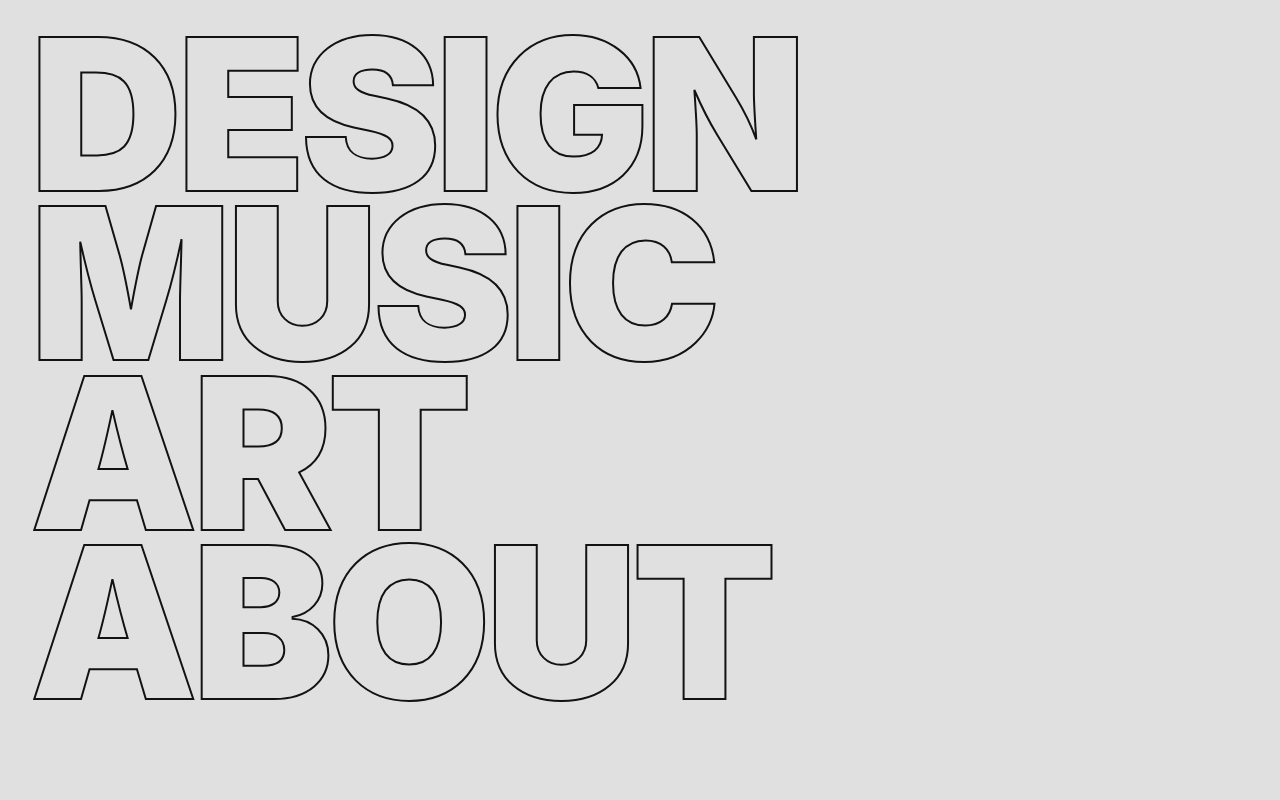
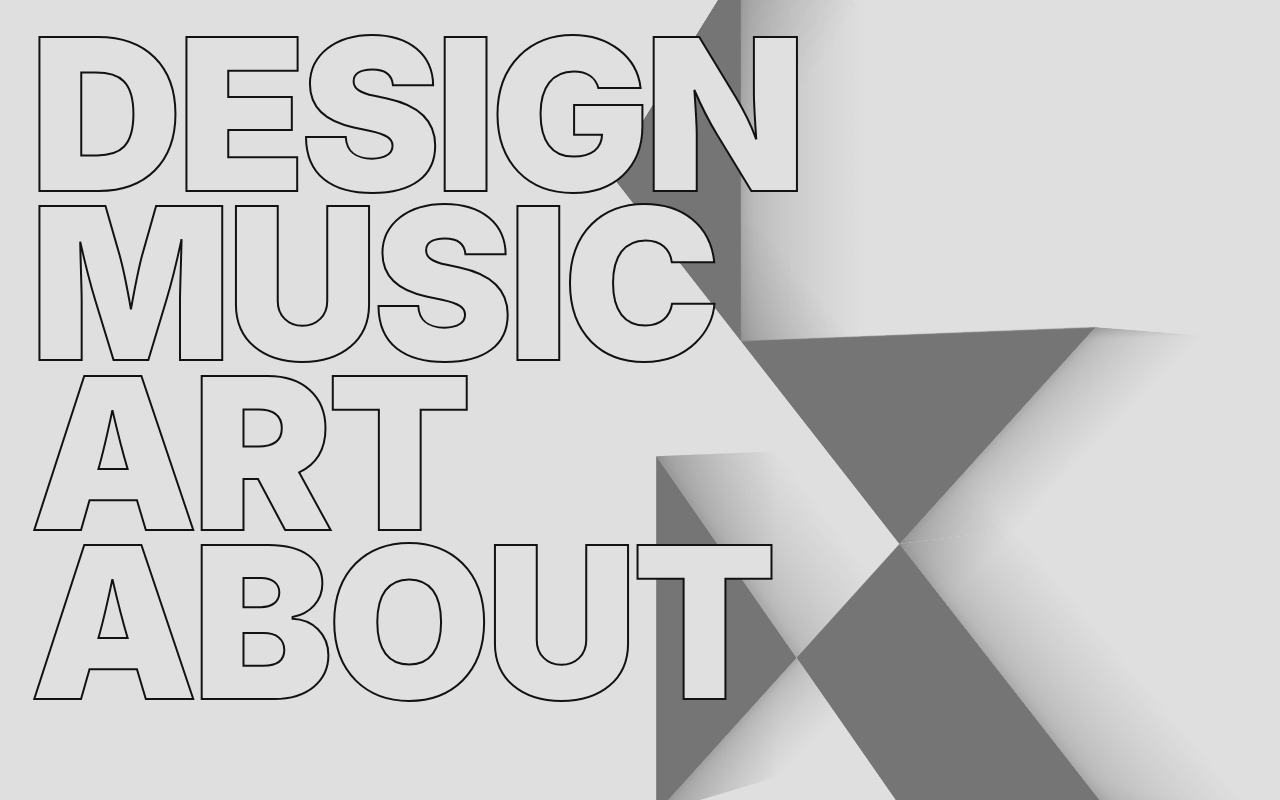
Before and after one commit to k0v1/k0v1.github.io, a plain HTML site: page not_yet_index.html in a window 1280 px wide. Drawn offline with Linux system fonts and the light colour scheme; a web font is replaced by a local one.

Commit message:
Merge navigation and 3D scene

```diff
--- a/css/style.css
+++ b/css/style.css
@@ -7,6 +7,10 @@ x about content
 - linking behance, etc.
 - transitions
 x merge the 3d scene for the background
+- create infinite animations of orbit-x and depth-mod (@property)
+- animate usin :matches()
+- text color should be the inverse of the background content
+- change Inter to Archivo
 */
 
 @import url("/css/reset.css");
@@ -56,12 +60,16 @@ html {
 body {
   background-color: var(--background-color);
   color: var(--foreground-color);
+  display: grid;
   font-family: var(--font-sans);
   font-size: var(--fs-mid);
+  grid-template-areas: "a";
   line-height: 1.3;
+  min-height: 100svh;
 }
 
 main {
+  grid-area: a;
   padding: var(--spacing-min);
 }
 
@@ -100,7 +108,7 @@ details[name="nav"] {
 
   &[open] {
     summary {
-      color: var(--foreground-color-dim);
+      color: var(--foreground-color);
       text-shadow: none;
     }
   }
@@ -111,6 +119,11 @@ details[name="nav"] {
     summary:hover {
       color: var(--foreground-color);
     }
+    &[open] {
+      summary:hover {
+        color: var(--background-color);
+      }
+    }
     a {
       &:hover {
         color: var(--foreground-color);
@@ -119,3 +132,160 @@ details[name="nav"] {
     }
   }
 }
+
+/* INPUT */
+/* ======================================== */
+:root {
+  --orbit-x: 0.875;
+  --orbit-y: 0;
+  --depth-mod: 0;
+}
+
+/* SCENE */
+/* ======================================== */
+#scene {
+  /* Input */
+  --_rotate-y: var(--orbit-x);
+  --_rotate-x: var(--orbit-y);
+  --_ascender-depth: calc(0.75em + sin(-1 * 360deg * var(--depth-mod)) * cos(180deg * 2 * (var(--depth-mod) + 0.25)) * 0.5em);
+  --_stem-depth: calc(0.75em + sin(-1 * 360deg * var(--depth-mod)) * sin(360deg * 2 * (var(--depth-mod) + 0.25)) * 0.5em);
+  --_arm-depth: calc(0.75em + sin(360deg * 2 * (var(--depth-mod) + 0.25)) * 0.5em);
+  --_leg-depth: calc(0.75em + cos(180deg * 2 * (var(--depth-mod) + 0.25)) * 0.5em);
+  /* --_ascender-pos: calc(sin(360deg * 2 * (var(--depth-mod) + 0.25)) * 0.25em); */
+  --_ascender-pos: 0em;
+  --_stem-pos: 0em;
+  --_arm-pos: 0em;
+  --_leg-pos: 0em;
+
+  /* Config */
+  --_unit: min(35vh, 35vw); /* This equals '1em'. */
+  --_scene-height: 100svh;
+  --_scene-width: 100svw;
+
+  --_background-color: light-dark(#e0e0e0e0, #121212);
+  --_foreground-color: light-dark(#757575, #e0e0e0);
+
+  --_sides-gradient: linear-gradient(90deg, hsl(from var(--_foreground-color) h s l / 0.5), 25%, hsl(from var(--_background-color) h s l / 0));
+
+  /* Utility */
+  --_center-face: translate(-50%, -50%);
+
+  background-color: var(--_background-color);
+  font-size: var(--_unit);
+  grid-area: a;
+  min-height: var(--_scene-height);
+  min-width: var(--_scene-width);
+  position: relative;
+  perspective: 5em;
+  perspective-origin: 50% 50%;
+  overflow: hidden;
+  z-index: -1;
+}
+
+#scene * {
+  position: absolute;
+  top: 50%;
+  left: 50%;
+}
+
+/* LOGO */
+/* ======================================== */
+/* Camera rotation and vertical centering */
+#k0v1 {
+  right: 0%;
+  transform:
+    rotateY(calc(var(--_rotate-y) * 360deg))
+    rotateX(calc(var(--_rotate-x) * 360deg))
+    translateY(-0.22em);
+  transform-style: preserve-3d;
+}
+
+/* Matching coordinate systems */
+.center { transform: var(--_center-face); }
+.center, .center > * { transform-style: preserve-3d; }
+
+/* ASSEMBLY */
+/* ======================================== */
+/* Ascender, arm and stem are the same shapes */
+.front {
+  background-color: var(--_foreground-color);
+  clip-path: polygon(0 0, 100% 100%, 0 100%);
+  width: 1em;
+  height: 1em;
+  transform: var(--_center-face) translateZ(calc(var(--_depth) / 2));
+}
+
+.side-01 {
+  background: var(--_sides-gradient);
+  width: var(--_depth);
+  height: 1em;
+  transform: var(--_center-face) translate(-0.5em, 0) rotateY(-90deg) rotateZ(180deg);
+}
+
+.side-02 {
+  background: var(--_sides-gradient);
+  width: var(--_depth);
+  height: 1em;
+  transform: var(--_center-face) translate(0, 0.5em) rotateY(90deg)
+    rotateX(-90deg);
+}
+
+.side-03 {
+  background: var(--_sides-gradient);
+  width: var(--_depth);
+  height: 1.414em;
+  transform: var(--_center-face) rotateZ(45deg) rotateY(90deg) rotateX(90deg);
+}
+
+#ascender {
+  --_depth: var(--_ascender-depth);
+
+  transform: translate(-0.707em, -0.707em) rotateZ(45deg) translateZ(var(--_ascender-pos));
+}
+
+#arm {
+  --_depth: var(--_arm-depth);
+
+  transform: rotateZ(-45deg) translateZ(var(--_arm-pos));
+}
+
+#stem {
+  --_depth: var(--_stem-depth);
+
+  transform: translate(-1.15em, 1.15em) rotateZ(-135deg) translateZ(var(--_stem-pos));
+}
+
+#leg {
+  --_depth: var(--_leg-depth);
+
+  transform: translate(0, calc(1.125 * 1.414em)) scale3d(125%, 125%, 100%)
+    rotateZ(135deg) translateZ(var(--_leg-pos));
+
+  .front {
+    /* background-color: var(--_foreground-color); */
+    clip-path: polygon(0 0, 50% 50%, 50% 100%, 0 100%);
+    width: 1em;
+    height: 1em;
+    transform: var(--_center-face) translateZ(calc(var(--_depth) / 2));
+  }
+
+  .side-02 {
+    height: calc(0.5em);
+    transform: var(--_center-face) translate(-0.25em, 0.5em) rotateY(90deg)
+      rotateX(-90deg);
+  }
+
+  .side-03 {
+    height: 0.707em;
+    transform: var(--_center-face) rotateZ(45deg) translate(-0.355em, 0)
+      rotateY(90deg) rotateX(90deg);
+  }
+
+  .side-04 {
+    background: var(--_sides-gradient);
+    height: calc(0.5em);
+    width: var(--_depth);
+
+    transform: var(--_center-face) translate(0, 0.25em) rotateY(90deg);
+  }
+}
--- a/k0v1-3d/k0v1-3d.css
+++ b/k0v1-3d/k0v1-3d.css
@@ -1,11 +1,11 @@
 /* TODO */
 /* x rotate sides to match height & width */
-/* - implement depth for individual objects */
-/* - implement z-pos for individual objects */
+/* x implement depth for individual objects */
+/* x implement z-pos for individual objects */
 /* ! refactor code to match the structure better */
 /* x implement color using oklch from background */
-/* - gradients for sides */
-/* - use sin and cosine with a single input variable to control:
+/* x gradients for sides */
+/* x use sin and cosine with a single input variable to control:
       - depth
       - z-pos
       - hue
@@ -16,8 +16,9 @@
 /* INPUT */
 /* ======================================== */
 :root {
-  --orbit-x: 0;
+  --orbit-x: 0.875;
   --orbit-y: 0;
+  --depth-mod: 0;
 }
 
 /* RESET */
@@ -48,24 +49,27 @@ body {
 /* ======================================== */
 #scene {
   /* Input */
-  --_rotate-y: /* var(--orbit-x) */0.875;
+  --_rotate-y: var(--orbit-x);
   --_rotate-x: var(--orbit-y);
-  --_ascender-depth: 0.5em;
-  --_stem-depth: 0.75em;
-  --_arm-depth: 1em;
-  --_leg-depth: 1.25em;
-  --_ascender-pos: -0.125em;
-  --_stem-pos: 0.125em;
-  --_arm-pos: -0.125em;
-  --_leg-pos: 0.125em;
+  --_ascender-depth: calc(0.75em + sin(-1 * 360deg * var(--depth-mod)) * cos(180deg * 2 * (var(--depth-mod) + 0.25)) * 0.5em);
+  --_stem-depth: calc(0.75em + sin(-1 * 360deg * var(--depth-mod)) * sin(360deg * 2 * (var(--depth-mod) + 0.25)) * 0.5em);
+  --_arm-depth: calc(0.75em + sin(360deg * 2 * (var(--depth-mod) + 0.25)) * 0.5em);
+  --_leg-depth: calc(0.75em + cos(180deg * 2 * (var(--depth-mod) + 0.25)) * 0.5em);
+  /* --_ascender-pos: calc(sin(360deg * 2 * (var(--depth-mod) + 0.25)) * 0.25em); */
+  --_ascender-pos: 0em;
+  --_stem-pos: 0em;
+  --_arm-pos: 0em;
+  --_leg-pos: 0em;
 
   /* Config */
-  --_unit: min(25vh, 25vw); /* This equals '1em'. */
+  --_unit: min(35vh, 35vw); /* This equals '1em'. */
   --_scene-height: 100svh;
   --_scene-width: 100svw;
 
   --_background-color: light-dark(#e0e0e0e0, #121212);
   --_foreground-color: light-dark(#757575, #e0e0e0);
+
+  --_sides-gradient: linear-gradient(90deg, hsl(from var(--_foreground-color) h s l / 0.5), 25%, hsl(from var(--_background-color) h s l / 0));
 
   /* Utility */
   --_center-face: translate(-50%, -50%);
@@ -75,9 +79,10 @@ body {
   min-height: var(--_scene-height);
   min-width: var(--_scene-width);
   position: relative;
-  perspective: 25em;
+  perspective: 5em;
   perspective-origin: 50% 50%;
   overflow: hidden;
+  z-index: -1;
 }
 
 #scene * {
@@ -101,18 +106,6 @@ body {
 .center { transform: var(--_center-face); }
 .center, .center > * { transform-style: preserve-3d; }
 
-/* Wireframe */
-/* .front,
-.side-01,
-.side-02,
-.side-03,
-.side-04 {
-  box-shadow:
-    0 0 0 1px var(--_foreground-color),
-    inset 0 0 0 1px var(--_foreground-color)
-  ;
-} */
-
 /* ASSEMBLY */
 /* ======================================== */
 /* Ascender, arm and stem are the same shapes */
@@ -125,14 +118,14 @@ body {
 }
 
 .side-01 {
-  background-color: #ff444488;
+  background: var(--_sides-gradient);
   width: var(--_depth);
   height: 1em;
-  transform: var(--_center-face) translate(-0.5em, 0) rotateY(-90deg);
+  transform: var(--_center-face) translate(-0.5em, 0) rotateY(-90deg) rotateZ(180deg);
 }
 
 .side-02 {
-  background-color: #ff444488;
+  background: var(--_sides-gradient);
   width: var(--_depth);
   height: 1em;
   transform: var(--_center-face) translate(0, 0.5em) rotateY(90deg)
@@ -140,10 +133,10 @@ body {
 }
 
 .side-03 {
-  background-color: #ff444488;
+  background: var(--_sides-gradient);
   width: var(--_depth);
   height: 1.414em;
-  transform: var(--_center-face) rotateZ(45deg) rotateY(90deg) rotateX(-90deg);
+  transform: var(--_center-face) rotateZ(45deg) rotateY(90deg) rotateX(90deg);
 }
 
 #ascender {
@@ -171,17 +164,11 @@ body {
     rotateZ(135deg) translateZ(var(--_leg-pos));
 
   .front {
-    background-color: var(--_foreground-color);
+    /* background-color: var(--_foreground-color); */
     clip-path: polygon(0 0, 50% 50%, 50% 100%, 0 100%);
     width: 1em;
     height: 1em;
     transform: var(--_center-face) translateZ(calc(var(--_depth) / 2));
-  }
-
-  .side-03 {
-    height: 0.707em;
-    transform: var(--_center-face) rotateZ(45deg) translate(-0.355em, 0)
-      rotateY(90deg) rotateX(-90deg);
   }
 
   .side-02 {
@@ -190,8 +177,14 @@ body {
       rotateX(-90deg);
   }
 
+  .side-03 {
+    height: 0.707em;
+    transform: var(--_center-face) rotateZ(45deg) translate(-0.355em, 0)
+      rotateY(90deg) rotateX(90deg);
+  }
+
   .side-04 {
-    background-color: #ff444488;
+    background: var(--_sides-gradient);
     height: calc(0.5em);
     width: var(--_depth);
 
--- a/k0v1-3d/modulate.js
+++ b/k0v1-3d/modulate.js
@@ -65,6 +65,10 @@ class MorphUI extends HTMLElement {
         <label for="orbit-y">
           Orbit-Y:
           <input name="orbit-y" is="attached-to-prop" prop="--orbit-y" type="range" min="0" max="1" step="0.001">
+        </label>
+        <label for="depth-mod">
+          Depth-mod:
+          <input name="depth-mod" is="attached-to-prop" prop="--depth-mod" type="range" min="0" max="1" step="0.001">
         </label>
       </article>
 
--- a/not_yet_index.html
+++ b/not_yet_index.html
@@ -68,5 +68,34 @@
       </ul>
     </details>
   </main>
+  <div id="scene">
+    <div id="k0v1">
+      <div id="ascender" class="center">
+        <div class="front"></div>
+        <div class="side-01"></div>
+        <div class="side-02"></div>
+        <div class="side-03"></div>
+      </div>
+      <div id="stem" class="center">
+        <div class="front"></div>
+        <div class="side-01"></div>
+        <div class="side-02"></div>
+        <div class="side-03"></div>
+      </div>
+      <div id="arm" class="center">
+        <div class="front"></div>
+        <div class="side-01"></div>
+        <div class="side-02"></div>
+        <div class="side-03"></div>
+      </div>
+      <div id="leg" class="center">
+        <div class="front"></div>
+        <div class="side-01"></div>
+        <div class="side-02"></div>
+        <div class="side-03"></div>
+        <div class="side-04"></div>
+      </div>
+    </div>
+  </div>
 </body>
 </html>
```
Also changed, not shown: k0v1-3d/k0v1-3d.html (+1 -2 lines).
